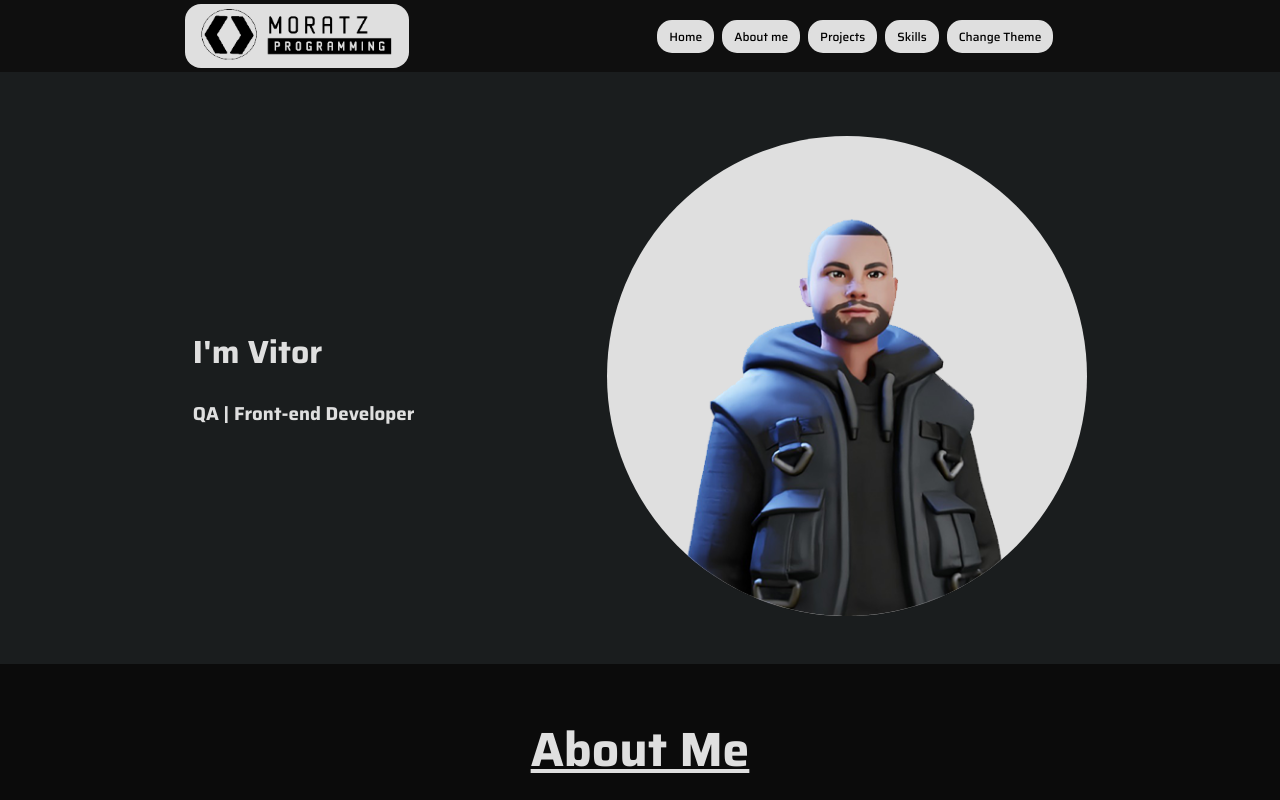
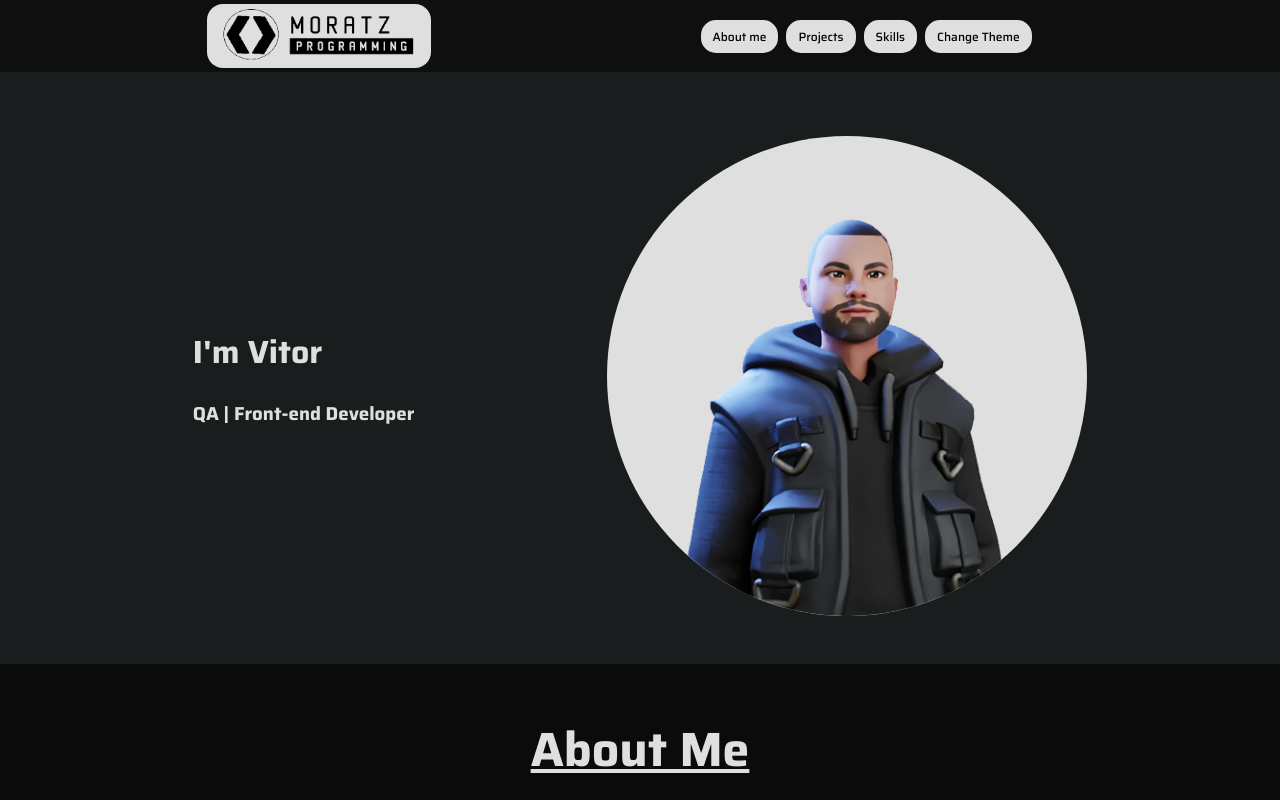
Before and after one commit to vitor-moratz/my-portfolio, a Next.js app: page / in a window 1280 px wide. Shown: the top 800 px of the page. Built offline with nearby package versions, Linux system fonts and the light colour scheme.

Commit message:
later apresentation

```diff
--- a/src/components/Header.js
+++ b/src/components/Header.js
@@ -3,14 +3,13 @@ import Image from 'next/image';
 import Button from './Button';
 import styles from '@/styles/Header.module.css';
 
-export default function Header({ homeRef, aboutMeRef, projectsRef, skillsRef }) {
+export default function Header({ aboutMeRef, projectsRef, skillsRef }) {
   return (
     <header className={styles['header-container']}>
       <div className={styles['header-logo']}>
         <Image src="/logo.png" alt="minha logo" fill />
       </div>
       <div className={styles['header-buttons']}>
-        <Button variant="variant" text="Home" targetRef={homeRef} />
         <Button variant="variant" text="About me" targetRef={aboutMeRef} />
         <Button variant="variant" text="Projects" targetRef={projectsRef} />
         <Button variant="variant" text="Skills" targetRef={skillsRef} />
--- a/src/pages/index.js
+++ b/src/pages/index.js
@@ -3,9 +3,8 @@ import Image from 'next/image';
 import styles from '@/styles/Home.module.css';
 import Button from '@/components/Button';
 import { FaInstagram, FaLinkedin, FaGithub, FaWhatsapp } from 'react-icons/fa';
-import { useRef } from 'react';
 
-export default function Home({ homeRef, aboutMeRef, projectsRef, skillsRef }) {
+export default function Home({ aboutMeRef, projectsRef, skillsRef }) {
 
   const icons = {
     Robot: '/robot.png',
```
